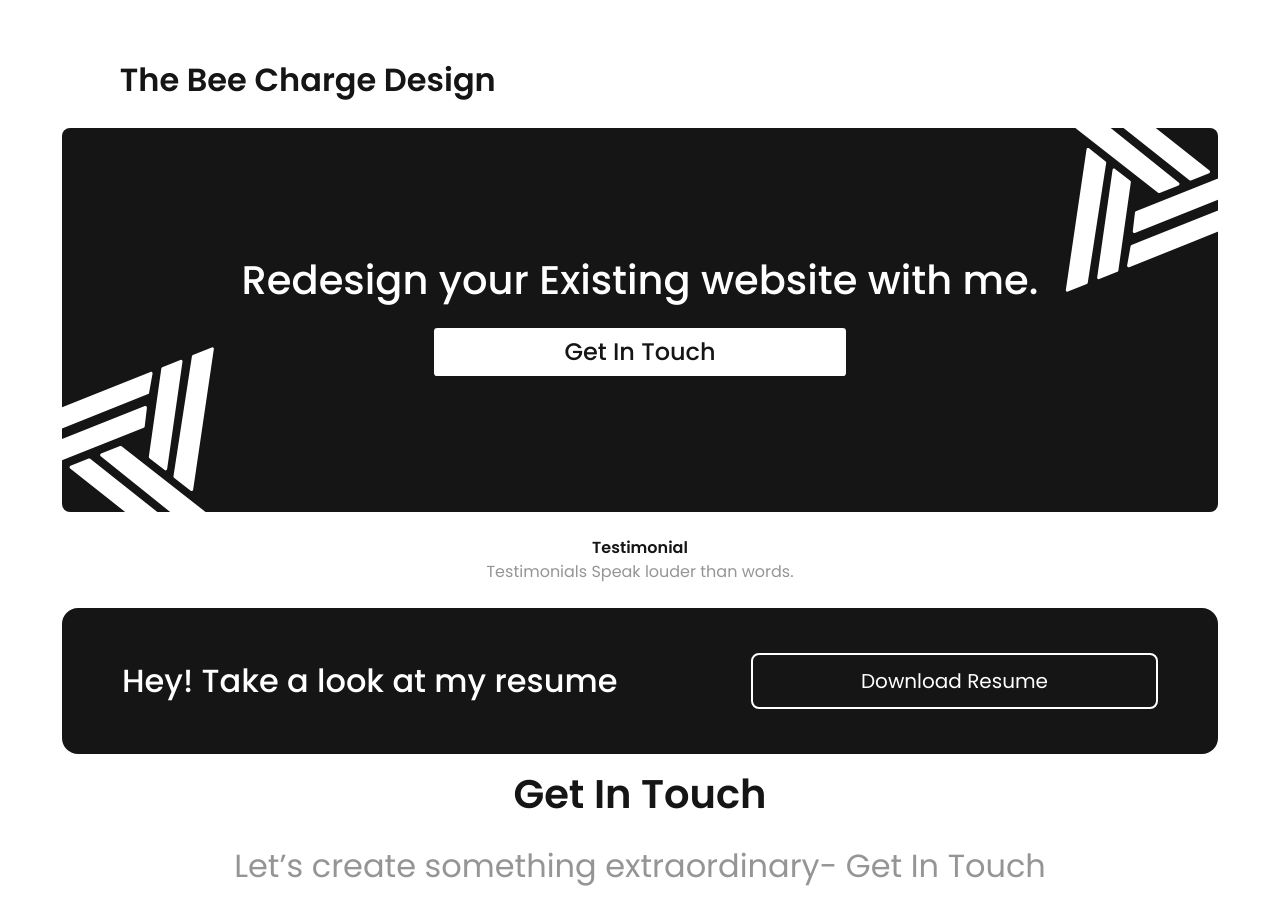
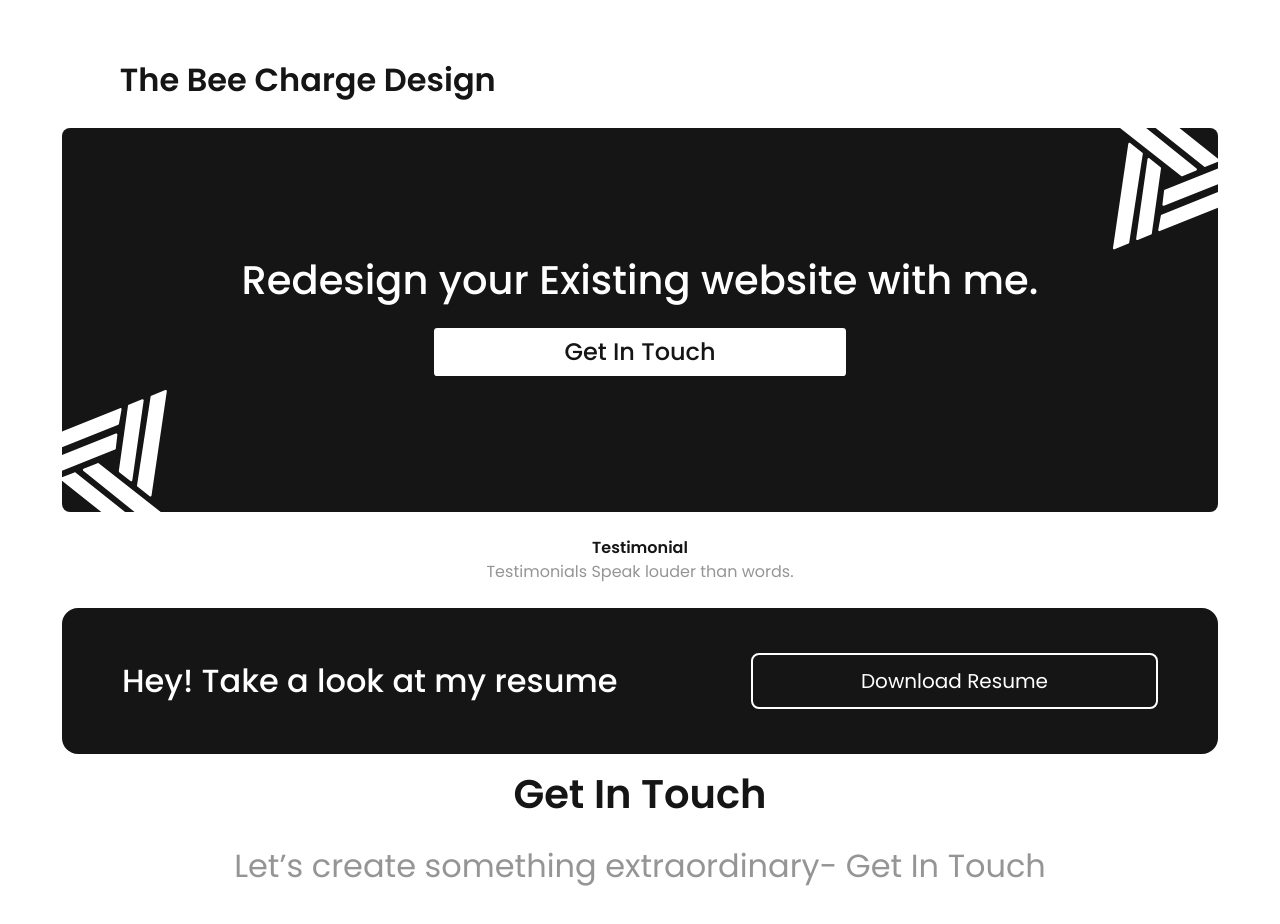
Before and after one commit to mmustaphak/ui-ux-portfolio, a React (Vite) app: page / in a window 1280 px wide. Shown: the part 2300-3224 px from the top of the page. Built offline with nearby package versions, Linux system fonts and the light colour scheme.

Commit message:
Fixed the background image to the call to action

```diff
--- a/src/pages/Home.jsx
+++ b/src/pages/Home.jsx
@@ -27,7 +27,7 @@ export default function Home() {
         <Portfolio />
       </div>
 
-      <div className="mt-6 flex flex-col justify-center mx-auto items-center min-h-[135px] w-full rounded-lg text-white bg-black bg-[url('src/assets/corner-logo-top.svg'),_url('src/assets/corner-logo-bottom.svg')] bg-[position:top_right,_bottom_left] bg-no-repeat md:py-[70px] lg:py-[136px] lg:bg-[position:101%_0%,-1%_100%] lg:bg-[size:234px_166px]">
+      <div className="mt-6 flex flex-col justify-center mx-auto items-center min-h-[135px] w-full rounded-lg text-white bg-black bg-[url('src/assets/corner-logo-top.svg'),_url('src/assets/corner-logo-bottom.svg')] bg-[position:top_right,_bottom_left] bg-no-repeat md:py-[70px] md:bg-[position:104%_0%,-4%_100%] md:bg-[size:19%_32%] lg:py-[136px] lg:bg-[position:104%_0%,-4%_100%] min-[1488px]:bg-[size:234px_166px] min-[1488px]:bg-[position:101%_0%,-1%_100%]">
         <p className="text-[12px] font-medium md:text-2xl lg:text-[2.5rem]">
           Redesign your Existing website with me.
         </p>
```
